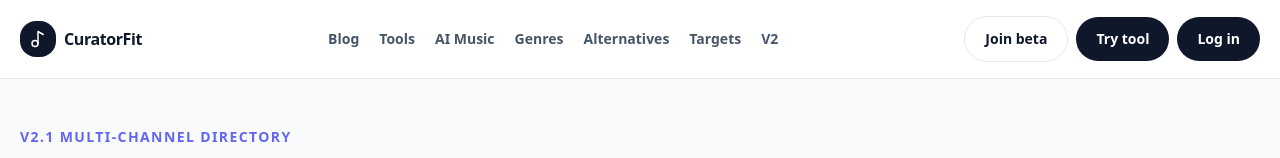
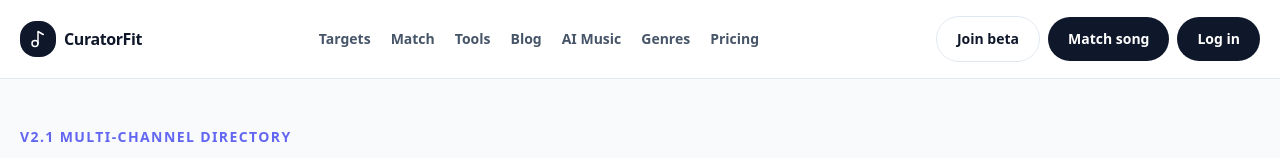
Before and after one commit to middlechildmzk/curatorfit, a Next.js app: page /targets in a window 1280 px wide. Shown: the top 158 px of the page. Built offline with nearby package versions, Linux system fonts and the light colour scheme; no server answers.

Commit message:
Add match and pricing links to header

```diff
--- a/components/site-header.tsx
+++ b/components/site-header.tsx
@@ -3,13 +3,13 @@ import { Music2 } from 'lucide-react';
 import { AuthStatus } from '@/components/auth-status';
 
 const primaryLinks = [
+  { href: '/targets', label: 'Targets' },
+  { href: '/match', label: 'Match' },
+  { href: '/tools', label: 'Tools' },
   { href: '/blog', label: 'Blog' },
-  { href: '/tools', label: 'Tools' },
   { href: '/ai-music', label: 'AI Music' },
   { href: '/genres', label: 'Genres' },
-  { href: '/alternatives', label: 'Alternatives' },
-  { href: '/targets', label: 'Targets' },
-  { href: '/v2', label: 'V2' }
+  { href: '/pricing', label: 'Pricing' }
 ];
 
 export function SiteHeader() {
@@ -25,7 +25,7 @@ export function SiteHeader() {
         </nav>
         <div className="flex items-center gap-2">
           <Link href="/waitlist" className="btn-secondary hidden sm:inline-flex">Join beta</Link>
-          <Link href="/tools/playlist-pitch-generator" className="btn-primary hidden sm:inline-flex">Try tool</Link>
+          <Link href="/match" className="btn-primary hidden sm:inline-flex">Match song</Link>
           <AuthStatus />
         </div>
       </div>
```
